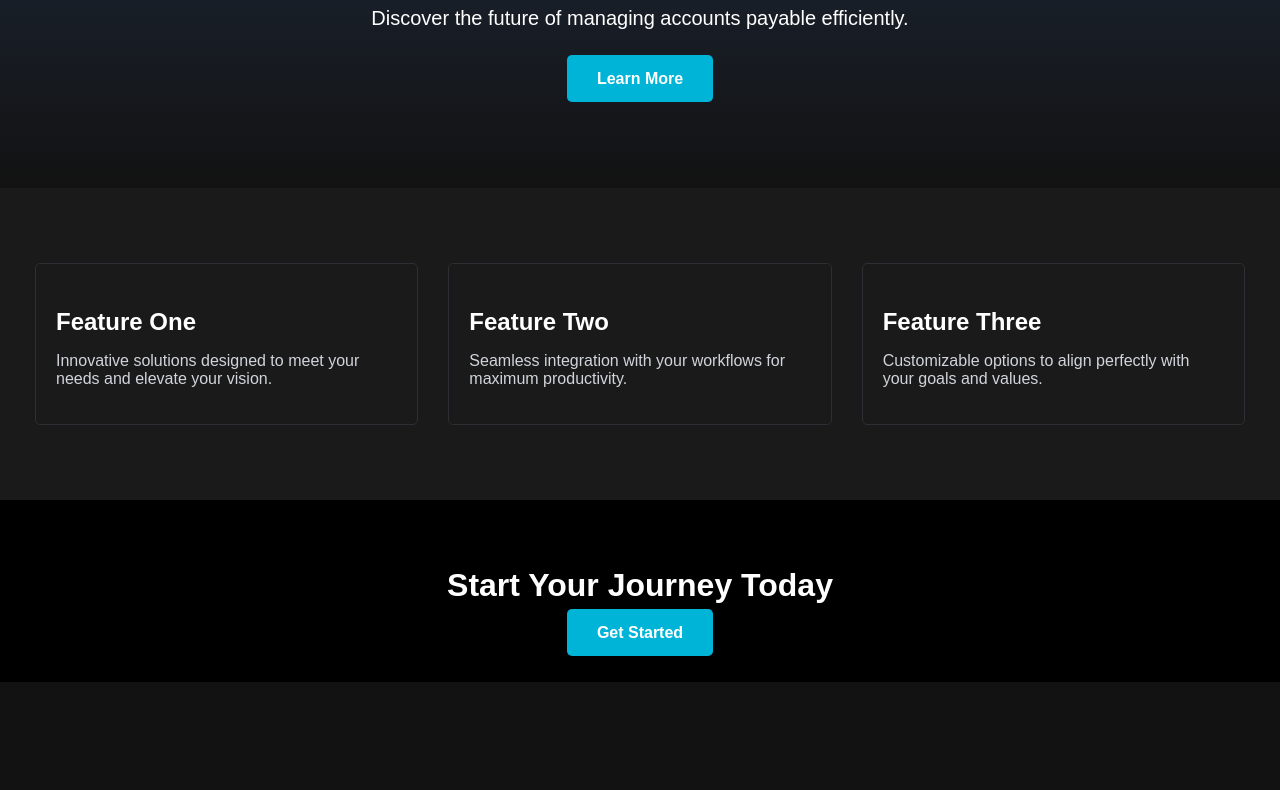
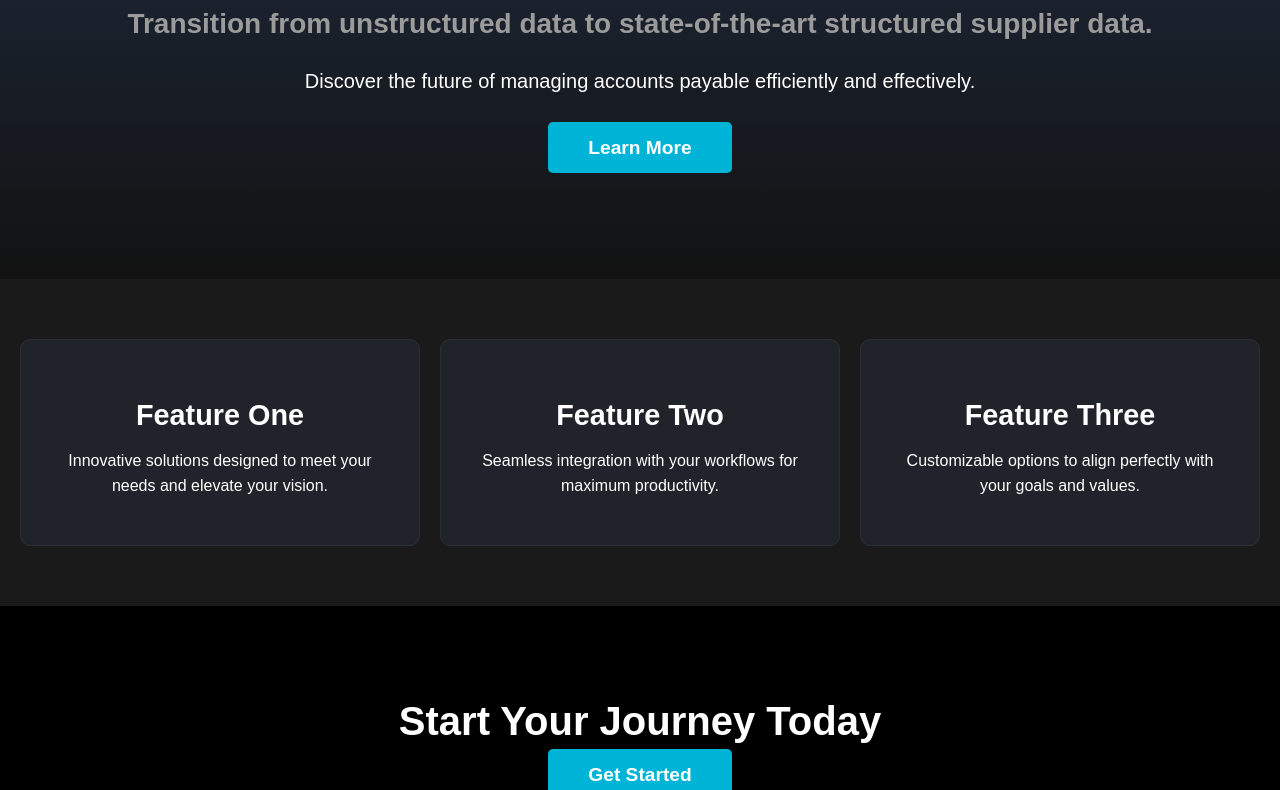
Before and after one commit to JMTaxel/taxelwebsite, a plain HTML site: page index.html in a window 1280 px wide. Shown: the part 315-1105 px from the top of the page. Before the commit the page ends 997 px from the top, so only its background shows below. Drawn offline with Linux system fonts and the light colour scheme; a web font is replaced by a local one.

Commit message:
Update index.html

```diff
--- a/index.html
+++ b/index.html
@@ -11,85 +11,101 @@
             margin: 0;
             font-family: 'Avenir', sans-serif;
             color: white;
-            background-color: #121212; /* Updated dark modern background */
-        }
-        header {
-            text-align: center;
-            padding: 100px 20px;
-            background: linear-gradient(to bottom, #212f45, #121212);
-            color: white;
-        }
-        header h1 {
-            font-size: 3rem;
-            margin-bottom: 10px;
-        }
-        header h2 {
-            font-size: 1.5rem;
-            margin-bottom: 20px;
-            color: #9b9b9b;
-        }
-        header p {
-            font-size: 1.25rem;
-            margin-bottom: 40px;
-        }
-        header .cta {
-            background-color: #00b4d8;
-            color: white;
-            padding: 15px 30px;
-            border-radius: 5px;
-            text-decoration: none;
-            font-weight: bold;
+            background-color: #121212; /* Dark modern background */
         }
         .logo {
             font-size: 2rem;
             font-weight: bold;
             color: #00b4d8;
             text-align: center;
-            margin-bottom: 30px;
+            padding: 20px 0;
+            background-color: #1a1a1a;
+        }
+        header {
+            text-align: center;
+            padding: 120px 20px;
+            background: linear-gradient(to bottom, #212f45, #121212);
+            color: white;
+        }
+        header h1 {
+            font-size: 3.5rem;
+            margin-bottom: 15px;
+        }
+        header h2 {
+            font-size: 1.75rem;
+            margin-bottom: 25px;
+            color: #9b9b9b;
+        }
+        header p {
+            font-size: 1.25rem;
+            margin-bottom: 40px;
+            line-height: 1.6;
+        }
+        header .cta {
+            background-color: #00b4d8;
+            color: white;
+            padding: 15px 40px;
+            border-radius: 5px;
+            text-decoration: none;
+            font-weight: bold;
+            font-size: 1.2rem;
+            transition: background-color 0.3s ease;
+        }
+        header .cta:hover {
+            background-color: #0095b6;
         }
         section {
-            padding: 60px 20px;
+            padding: 80px 20px;
             text-align: center;
         }
         section.features {
-            display: flex;
-            flex-wrap: wrap;
-            justify-content: center;
+            display: grid;
+            grid-template-columns: repeat(auto-fit, minmax(300px, 1fr));
+            gap: 20px;
             background-color: #1a1a1a;
+            padding: 60px 20px;
         }
         .feature {
-            flex: 1 1 300px;
-            margin: 15px;
-            padding: 20px;
+            padding: 30px;
             border: 1px solid #2c2f33;
-            border-radius: 5px;
-            text-align: left;
-            color: #d1d5db;
+            border-radius: 10px;
+            background-color: #20232a;
+            color: white;
+            transition: transform 0.3s ease, box-shadow 0.3s ease;
+        }
+        .feature:hover {
+            transform: translateY(-5px);
+            box-shadow: 0 4px 20px rgba(0, 0, 0, 0.5);
         }
         .feature h3 {
-            margin-bottom: 10px;
-            font-size: 1.5rem;
-            color: white;
+            font-size: 1.8rem;
+            margin-bottom: 15px;
         }
         .feature p {
             font-size: 1rem;
+            line-height: 1.6;
         }
         footer {
             text-align: center;
-            padding: 40px 20px;
+            padding: 60px 20px;
             background-color: black;
         }
         footer h2 {
-            font-size: 2rem;
+            font-size: 2.5rem;
             margin-bottom: 20px;
         }
         footer .cta {
             background-color: #00b4d8;
             color: white;
-            padding: 15px 30px;
+            padding: 15px 40px;
             border-radius: 5px;
             text-decoration: none;
             font-weight: bold;
+            font-size: 1.2rem;
+            transition: background-color 0.3s ease;
+        }
+        footer .cta:hover {
+            background-color: #0095b6;
         }
     </style>
 </head>
@@ -101,7 +117,7 @@
     <header>
         <h1>Your Accounts Payable on Auto-Pilot</h1>
         <h2>Transition from unstructured data to state-of-the-art structured supplier data.</h2>
-        <p>Discover the future of managing accounts payable efficiently.</p>
+        <p>Discover the future of managing accounts payable efficiently and effectively.</p>
         <a href="#features" class="cta">Learn More</a>
     </header>
 
```
